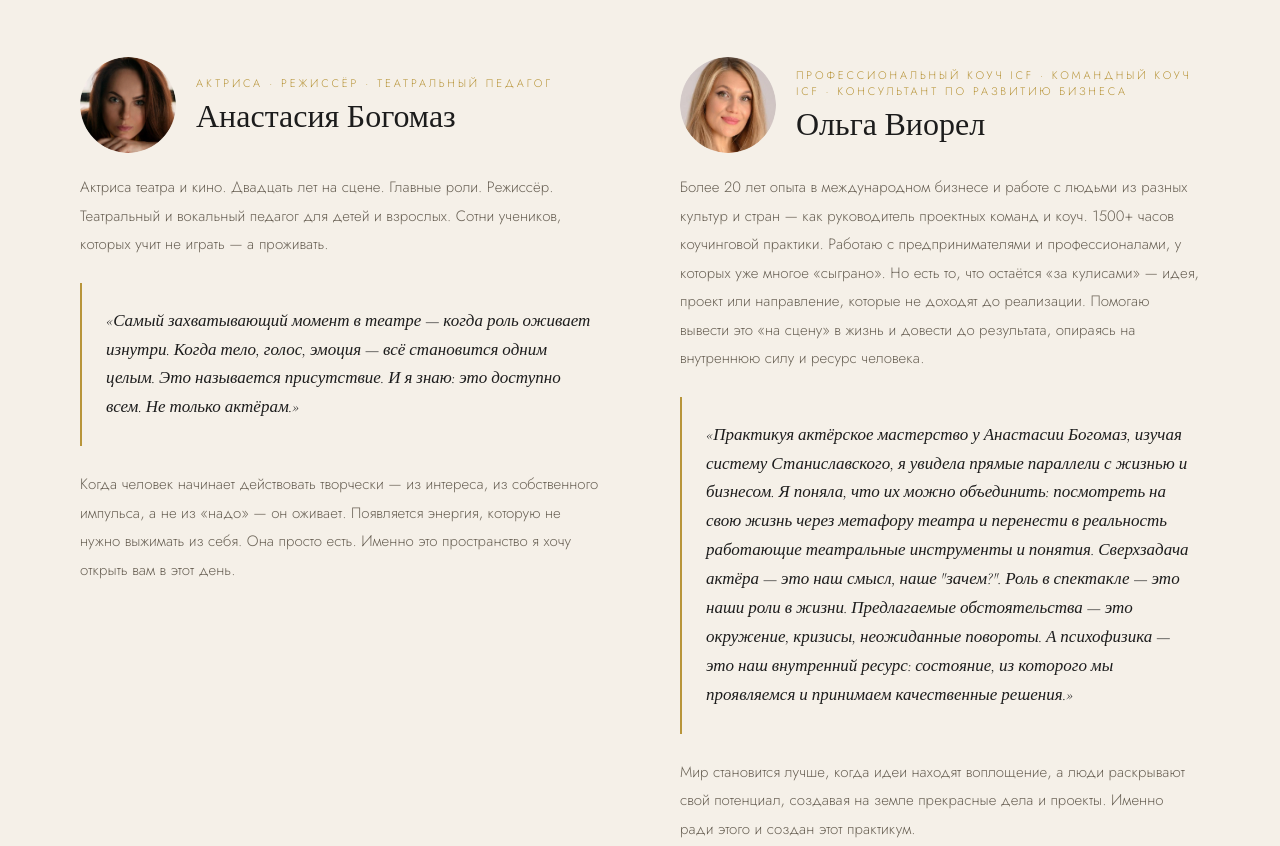
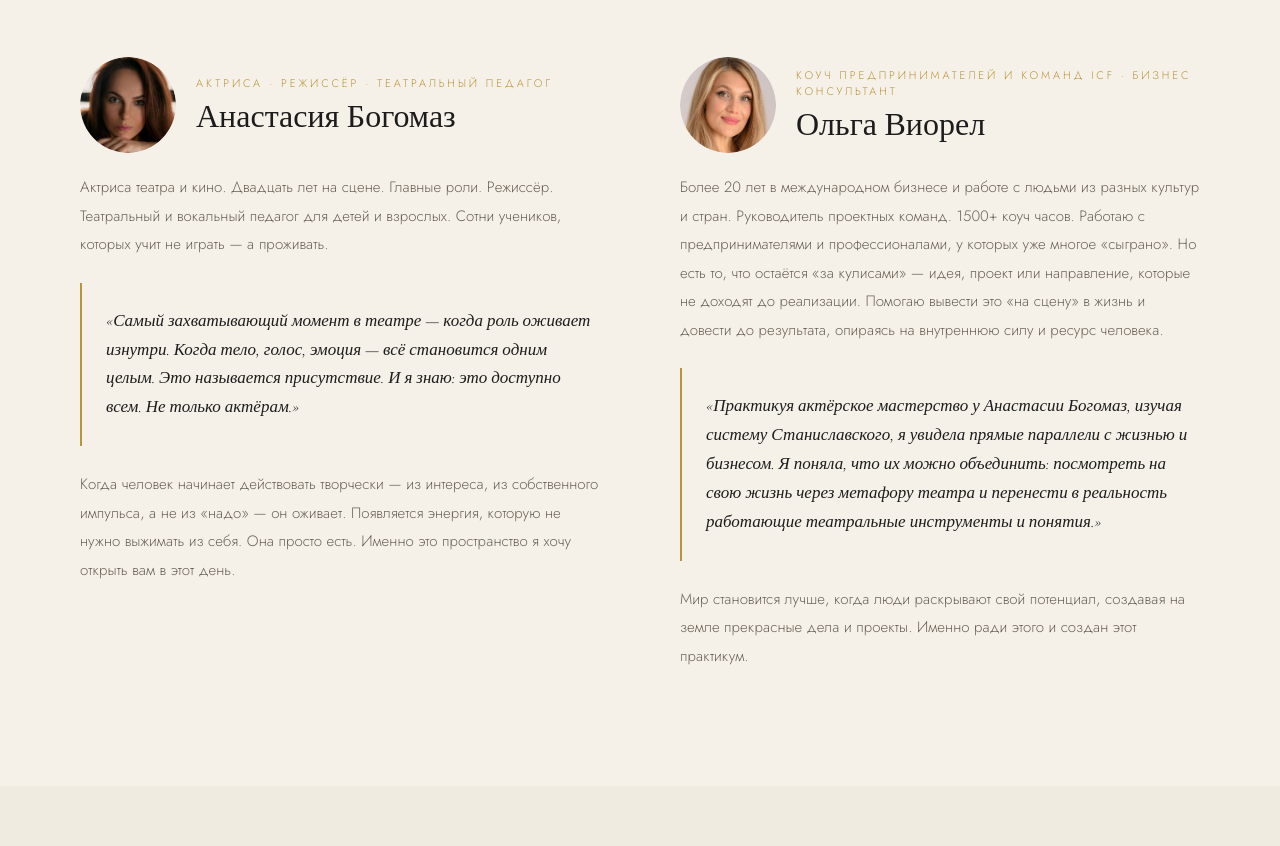
Before and after one commit to mandificator/actor-of-your-life, a plain HTML site: page index.html in a window 1280 px wide. Shown: the part 3501-4347 px from the top of the page. Drawn offline with nearby package versions, Linux system fonts and the light colour scheme.

Commit message:
Update Olga's bio and role
Co-Authored-By: Claude Opus 4.6 (1M context) <noreply@anthropic.com>

```diff
--- a/index.html
+++ b/index.html
@@ -723,13 +723,13 @@
       <div class="host-header">
         <img class="host-photo" src="assets/olga.png" alt="Ольга Виорел">
         <div>
-          <p class="host-role">Профессиональный коуч ICF · Командный коуч ICF · Консультант по развитию бизнеса</p>
+          <p class="host-role">Коуч предпринимателей и команд ICF · Бизнес Консультант</p>
           <h3 class="host-name">Ольга Виорел</h3>
         </div>
       </div>
-      <p class="host-text">Более 20 лет опыта в международном бизнесе и работе с людьми из разных культур и стран — как руководитель проектных команд и коуч. 1500+ часов коучинговой практики. Работаю с предпринимателями и профессионалами, у которых уже многое «сыграно». Но есть то, что остаётся «за кулисами» — идея, проект или направление, которые не доходят до реализации. Помогаю вывести это «на сцену» в жизнь и довести до результата, опираясь на внутреннюю силу и ресурс человека.</p>
-      <blockquote class="host-quote">«Практикуя актёрское мастерство у Анастасии Богомаз, изучая систему Станиславского, я увидела прямые параллели с жизнью и бизнесом. Я поняла, что их можно объединить: посмотреть на свою жизнь через метафору театра и перенести в реальность работающие театральные инструменты и понятия. Сверхзадача актёра — это наш смысл, наше "зачем?". Роль в спектакле — это наши роли в жизни. Предлагаемые обстоятельства — это окружение, кризисы, неожиданные повороты. А психофизика — это наш внутренний ресурс: состояние, из которого мы проявляемся и принимаем качественные решения.»</blockquote>
-      <p class="host-text">Мир становится лучше, когда идеи находят воплощение, а люди раскрывают свой потенциал, создавая на земле прекрасные дела и проекты. Именно ради этого и создан этот практикум.</p>
+      <p class="host-text">Более 20 лет в международном бизнесе и работе с людьми из разных культур и стран. Руководитель проектных команд. 1500+ коуч часов. Работаю с предпринимателями и профессионалами, у которых уже многое «сыграно». Но есть то, что остаётся «за кулисами» — идея, проект или направление, которые не доходят до реализации. Помогаю вывести это «на сцену» в жизнь и довести до результата, опираясь на внутреннюю силу и ресурс человека.</p>
+      <blockquote class="host-quote">«Практикуя актёрское мастерство у Анастасии Богомаз, изучая систему Станиславского, я увидела прямые параллели с жизнью и бизнесом. Я поняла, что их можно объединить: посмотреть на свою жизнь через метафору театра и перенести в реальность работающие театральные инструменты и понятия.»</blockquote>
+      <p class="host-text">Мир становится лучше, когда люди раскрывают свой потенциал, создавая на земле прекрасные дела и проекты. Именно ради этого и создан этот практикум.</p>
     </div>
   </div>
 </div>
```
